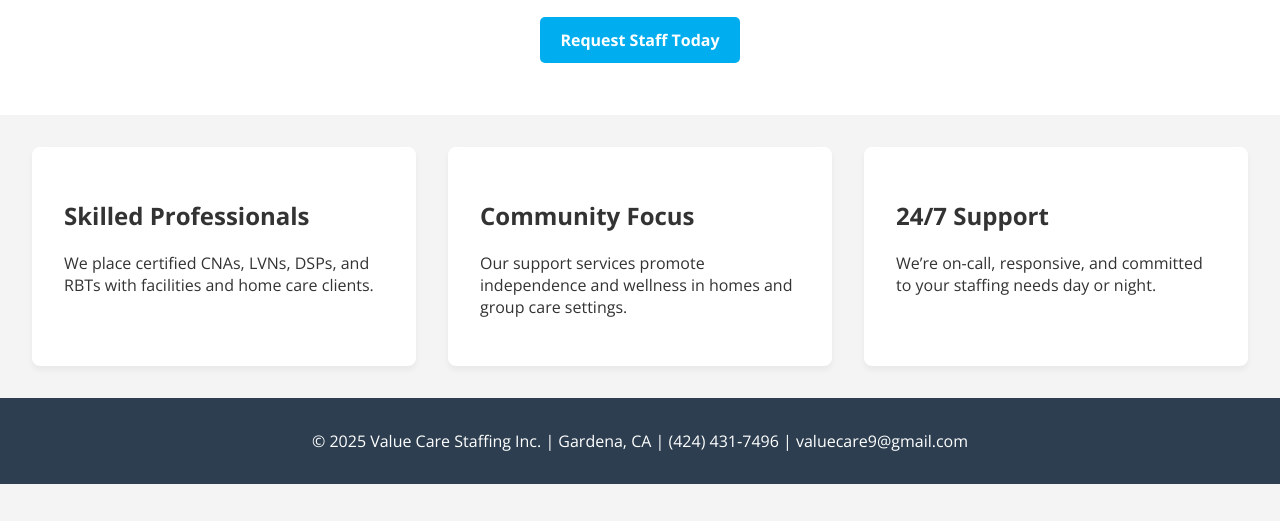
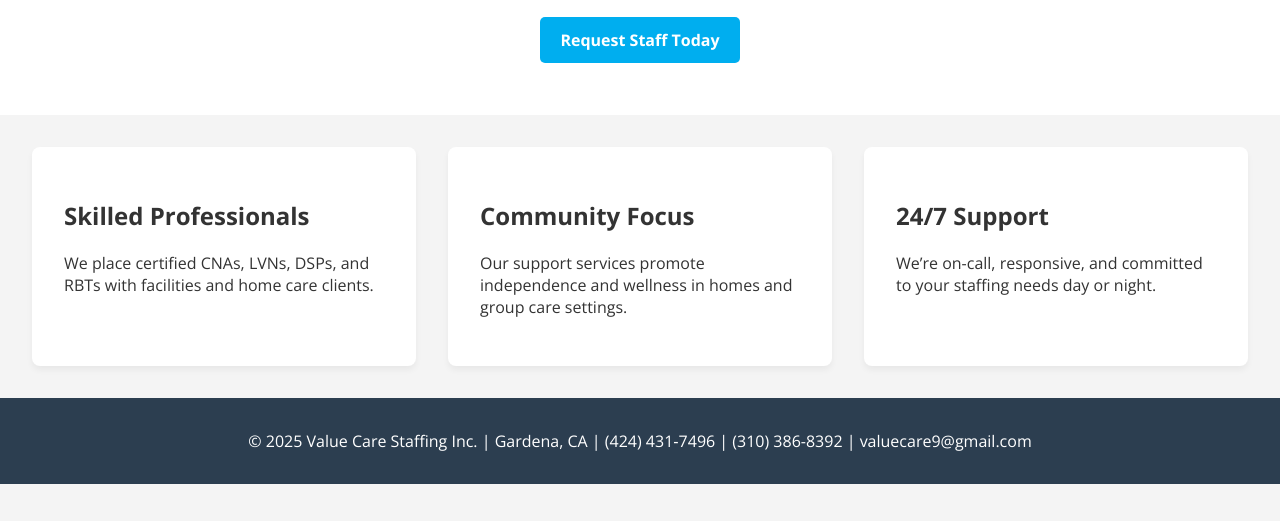
Before and after one commit to SimiCloudSec/ValueCare-Website, a plain HTML site: page index.html in a window 1280 px wide. Shown: the part 279-800 px from the top of the page. Drawn offline with nearby package versions, Linux system fonts and the light colour scheme.

Commit message:
Slight update version 1.1 homepage and styles

```diff
--- a/index.html
+++ b/index.html
@@ -43,7 +43,7 @@
   </section>
 
   <footer>
-  <p>&copy; 2025 Value Care Staffing Inc. | Gardena, CA | (424) 431‑7496 | valuecare9@gmail.com</p>
+  <p>&copy; 2025 Value Care Staffing Inc. | Gardena, CA | (424) 431‑7496 | (310) 386-8392 | valuecare9@gmail.com</p>
 </footer>
 </body>
 </html>
```
